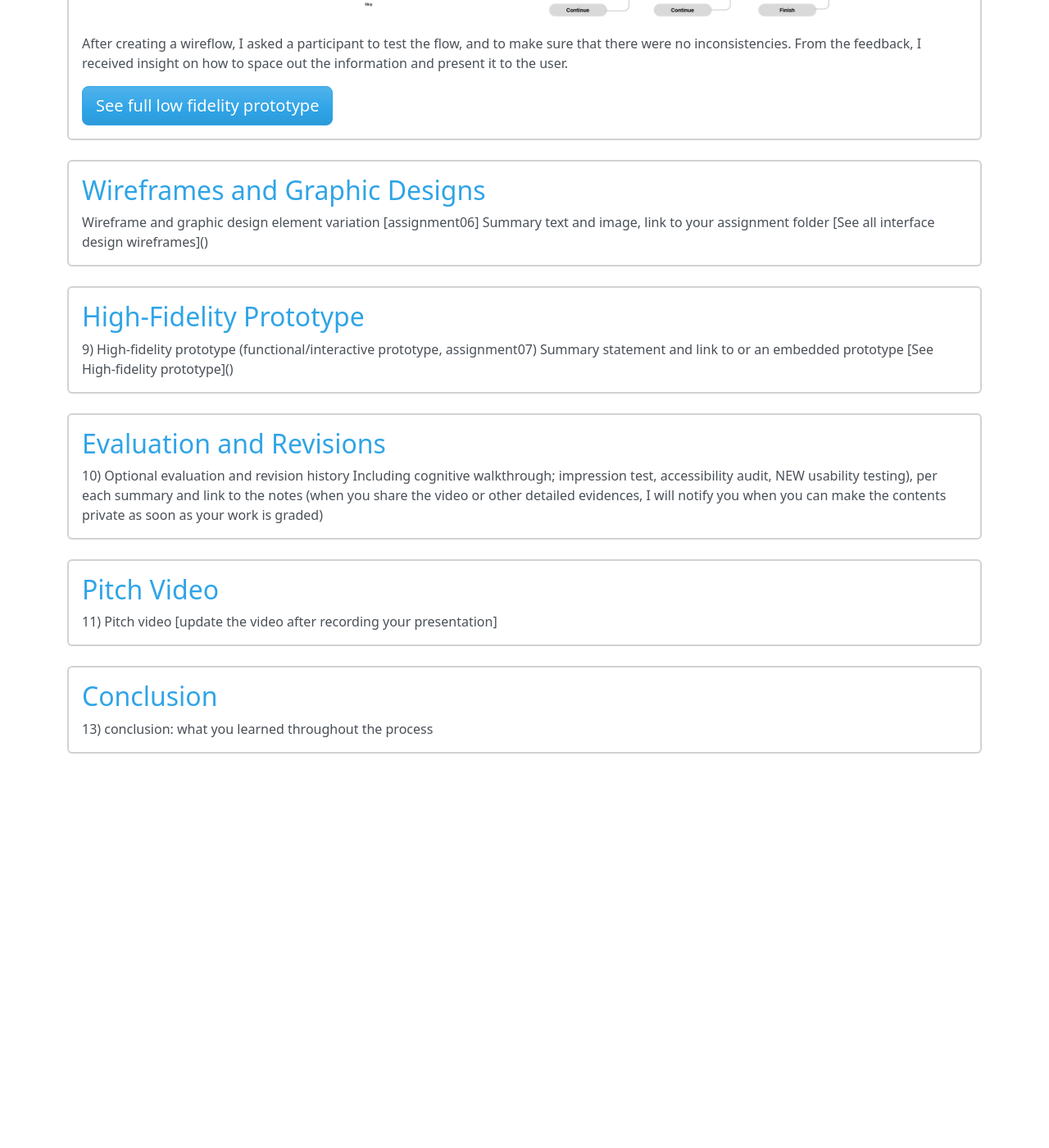
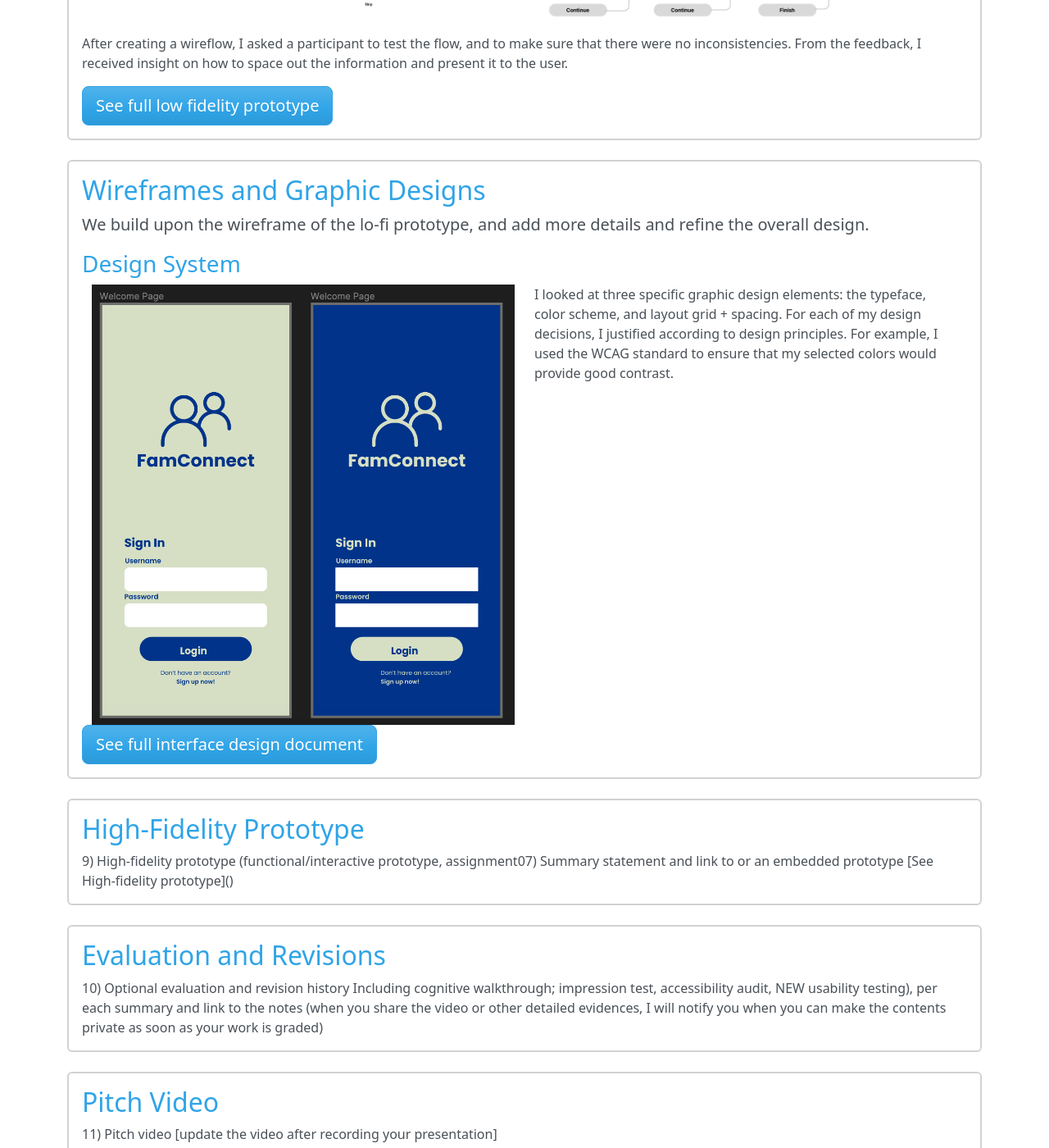
Before and after one commit to tylerhjyoun/DH110, a Jekyll site: the page ASSIGNMENT08/index.html, which Jekyll copies as it is, in a window 1280 px wide and 1400 px high, scrolled down 3669 px. Shown: the whole window at 82% size. Built offline with Jekyll 4.4.1, drawn with Linux system fonts in a browser that asks for light colours; before the commit the page ends 4612 px from its top, so only the background shows below that.

Commit message:
Update index.html

```diff
--- a/ASSIGNMENT08/index.html
+++ b/ASSIGNMENT08/index.html
@@ -249,11 +249,24 @@
 
 
     <h2> Wireframes and Graphic Designs </h2>
+                <p class="lead"> We build upon the wireframe of the lo-fi prototype, and add more
+                details and refine the overall design. </p>
+                <h3> Design System </h3>
 
-    Wireframe and graphic design element variation [assignment06]
-    Summary text and image, link to your assignment folder
-
-    [See all interface design wireframes]()
+                <div class="container">
+                  <div class="row">
+                    <div class="col-6">
+                <img class="img-fluid" src="../ASSIGNMENT06/final.png" />
+                    </div>
+                    <div class="col-6">
+                <p> I looked at three specific graphic design elements: the typeface, color scheme, and
+                  layout grid + spacing. For each of my design decisions, I justified according to
+                design principles. For example, I used the WCAG standard to ensure that my selected
+                colors would provide good contrast. </p>
+                    </div>
+                  </div>
+                </div>
+       <a href="https://github.com/tylerhjyoun/DH110/tree/main/ASSIGNMENT06" class="btn btn-primary btn-lg">See full interface design document</a>
 
                   </div>
     </div>
```
